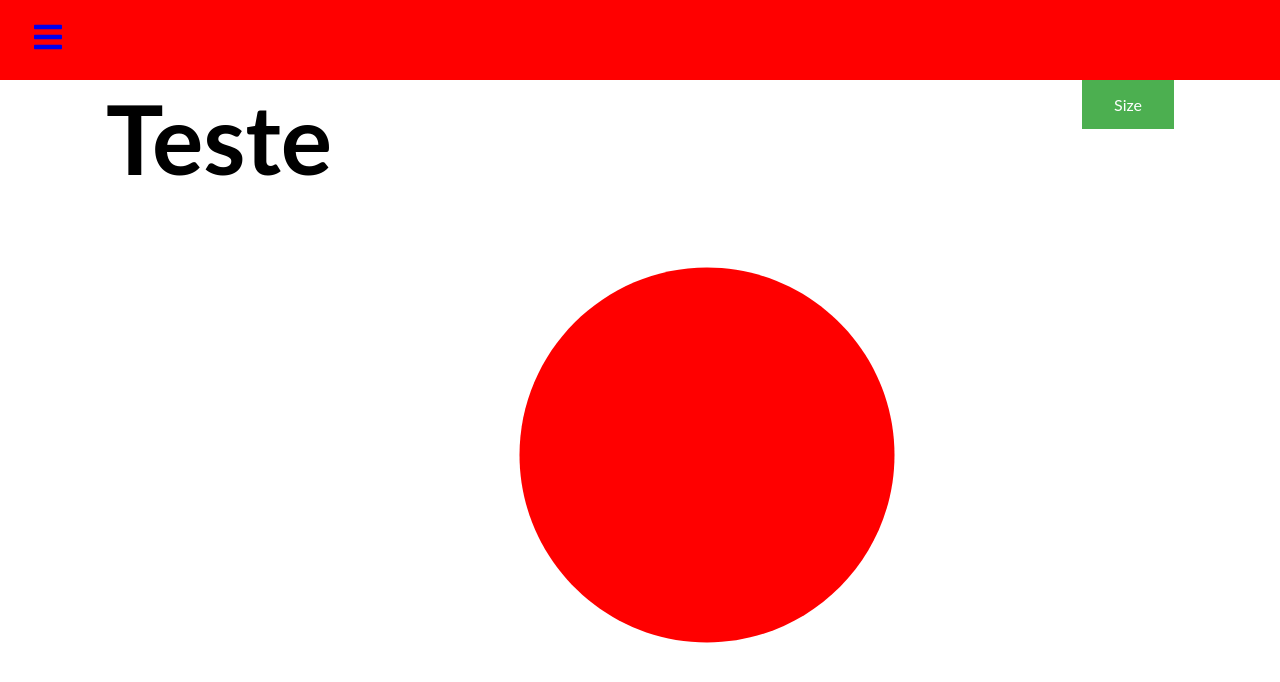
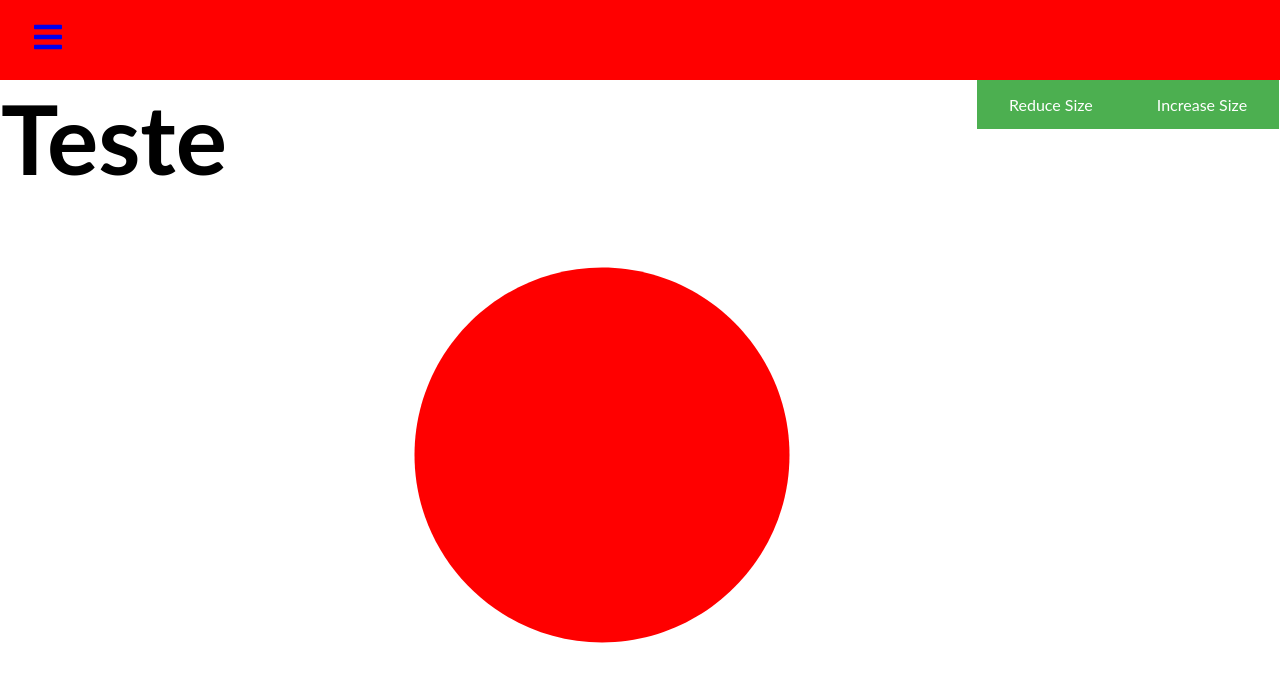
Before and after one commit to joaopedro1986/dashBoard_LearningStage, a React (Create React App) app: page / in a window 1280 px wide. Shown: the top 682 px of the page. Built offline with nearby package versions, Linux system fonts and the light colour scheme.

Commit message:
increase and reduce size

```diff
--- a/src/Pages/Home.js
+++ b/src/Pages/Home.js
@@ -5,6 +5,7 @@ function Home() {
 
     const [size, setSize] = useState (750);
     const reduceSize = () => setSize(size - 20);
+    const increaseSize = () => setSize(size + 20);
 
     return (
         <div className='home'>
@@ -15,7 +16,8 @@ function Home() {
             color="red"
             />
 
-            <button className="buttonSize" onClick={reduceSize}>Size</button>
+            <button className="buttonSize" onClick={reduceSize}>Reduce Size</button>
+            <button className="buttonSize" onClick={increaseSize}>Increase Size</button>
       </div>
     )
 }
```
